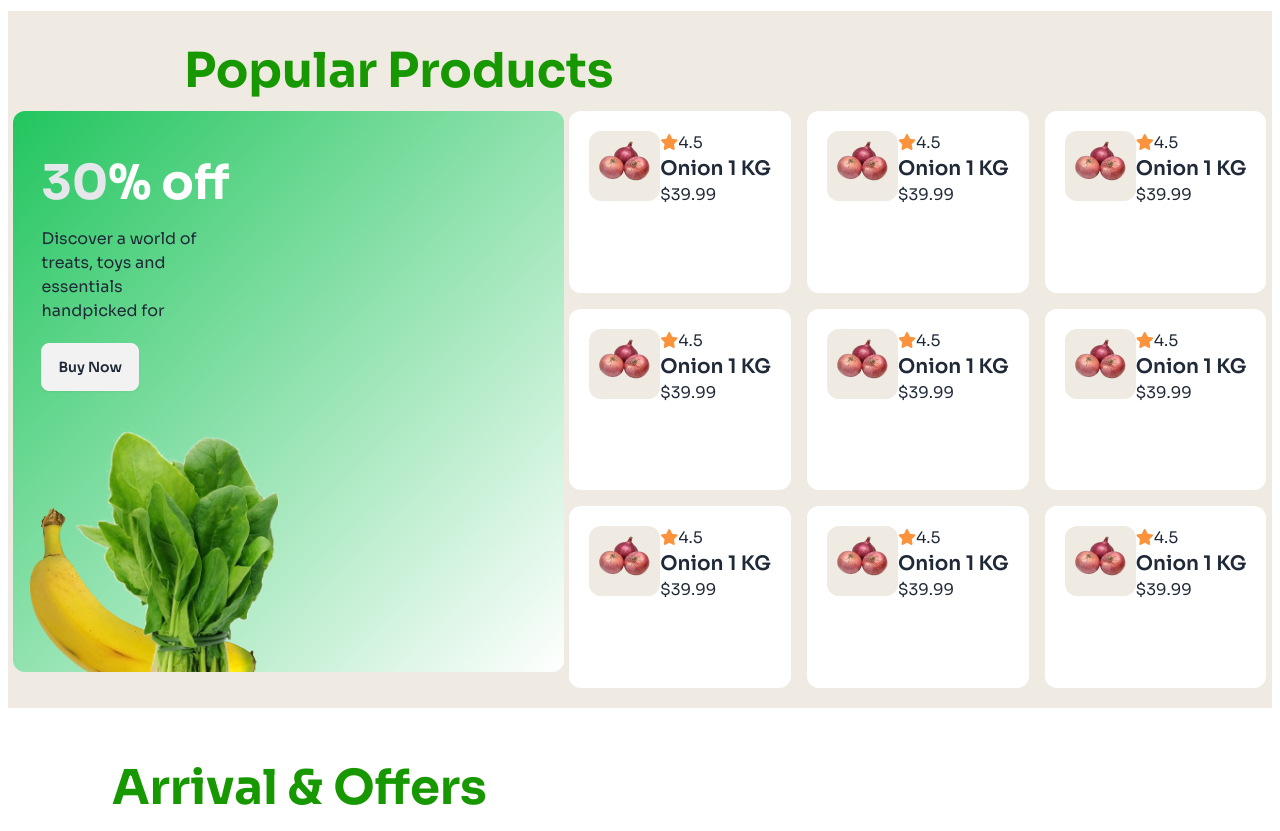
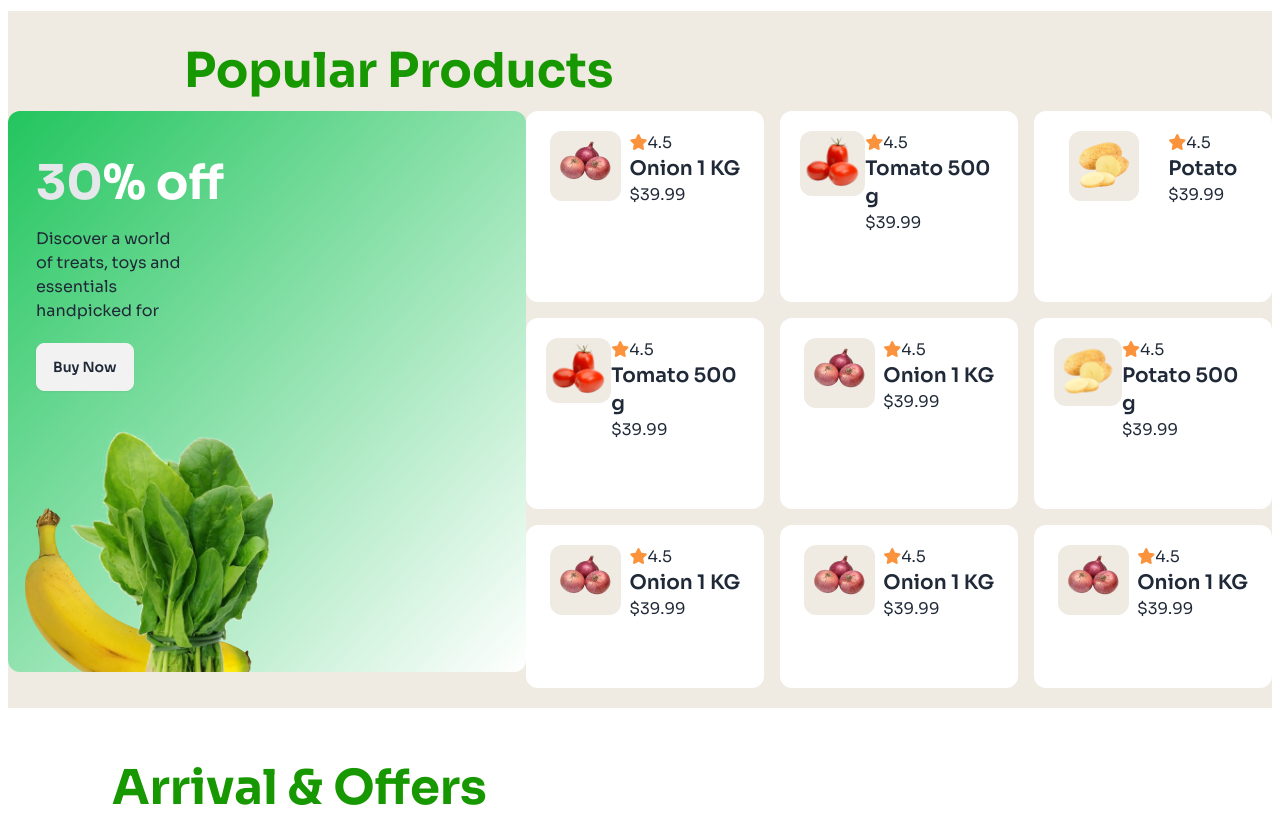
Before and after one commit to Marfi098776/b11-a3, a plain HTML site: page index.html in a window 1280 px wide. Shown: the part 1740-2571 px from the top of the page. Drawn offline with nearby package versions, Linux system fonts and the light colour scheme.

Commit message:
added final part

```diff
--- a/index.html
+++ b/index.html
@@ -62,7 +62,7 @@
                   </div>
                   <a href=""><img src="/c2-assets/logo-header.png" alt=""></a>
                 </div>
-                <div class="navbar-center hidden lg:flex">
+                <div class="navbar-center hidden lg:visible lg:flex">
                   <ul class="menu menu-horizontal px-1">
                     <li><a>Product</a></li>
                       <li><a>Services</a></li>
@@ -168,33 +168,33 @@
             <div class=" flex justify-around rounded-xl bg-white p-5">
               <!-- 3 -->
               <div>
-                <img class="bg-[#EFEBE3] rounded-xl" src="/c2-assets/onion.png" alt="">
+                <img class="bg-[#EFEBE3] rounded-xl" src="/c2-assets/tomato.png" alt="">
               </div>
             <div>
               <p><i class="fa-solid fa-star text-orange-400"></i>4.5</p>
-              <h5 class="text-xl font-semibold">Onion 1 KG</h5>
+              <h5 class="text-xl font-semibold">Tomato 500 g</h5>
               <p>$39.99</p>
             </div>
             </div>
             <div class=" flex justify-around rounded-xl bg-white p-5">
               <!-- 4 -->
               <div>
-                <img class="bg-[#EFEBE3] rounded-xl" src="/c2-assets/onion.png" alt="">
+                <img class="bg-[#EFEBE3] rounded-xl" src="/c2-assets/potato.png" alt="">
               </div>
             <div>
               <p><i class="fa-solid fa-star text-orange-400"></i>4.5</p>
-              <h5 class="text-xl font-semibold">Onion 1 KG</h5>
+              <h5 class="text-xl font-semibold">Potato</h5>
               <p>$39.99</p>
             </div>
             </div>
             <div class=" flex justify-around rounded-xl bg-white p-5">
               <!-- 5 -->
               <div>
-                <img class="bg-[#EFEBE3] rounded-xl" src="/c2-assets/onion.png" alt="">
+                <img class="bg-[#EFEBE3] rounded-xl" src="/c2-assets/tomato.png" alt="">
               </div>
             <div>
               <p><i class="fa-solid fa-star text-orange-400"></i>4.5</p>
-              <h5 class="text-xl font-semibold">Onion 1 KG</h5>
+              <h5 class="text-xl font-semibold">Tomato 500 g</h5>
               <p>$39.99</p>
             </div>
             </div>
@@ -212,11 +212,11 @@
             <div class=" flex justify-around rounded-xl bg-white p-5">
               <!-- 7 -->
               <div>
-                <img class="bg-[#EFEBE3] rounded-xl" src="/c2-assets/onion.png" alt="">
+                <img class="bg-[#EFEBE3] rounded-xl" src="/c2-assets/potato.png" alt="">
               </div>
             <div>
               <p><i class="fa-solid fa-star text-orange-400"></i>4.5</p>
-              <h5 class="text-xl font-semibold">Onion 1 KG</h5>
+              <h5 class="text-xl font-semibold">Potato 500 g</h5>
               <p>$39.99</p>
             </div>
             </div>
@@ -285,10 +285,14 @@
             </div>
           </div>
          </section>
+
+     </main>
+     <!-- footer section -->
+      <footer>
         <!-- footer -->
         <footer>
-            <footer class="bg-[#179800] text-base-content p-10">
-              <div class="relative isolate overflow-hidden bg-[#EFEBE3] rounded-xl py-16 sm:py-24 lg:py-32 mx-4 lg:mx-10">
+          <footer class="bg-[#179800] text-base-content p-10 mt-80 lg:mt-80">
+            <div class="relative isolate overflow-hidden bg-[#EFEBE3] rounded-xl py-16 sm:py-24 lg:py-32 mx-3 lg:mx-10 -mt-80 lg:-mt-80">
               <div class="mx-auto max-w-7xl px-6 lg:px-8">
                 <div class="mx-auto grid max-w-2xl grid-cols-1 gap-x-8 gap-y-16 lg:max-w-none lg:grid-cols-2">
                   <div>
@@ -298,8 +302,8 @@
                     <h2 class="text-4xl font-semibold tracking-tight text-black">Get Grocery News!</h2>
                     <p class="mt-4 text-lg text-black">Exclusive training tips, ticks, product deals and more.</p>
                     <div class="mt-6 max-w-md gap-x-4">
-                        <label for="email-address" class="sr-only bg-white">Email address</label>
-                        <input id="email-address" name="email" type="email" autocomplete="email" required class="min-w-0 flex-auto rounded-md bg-white px-3.5 py-2 text-base text-white outline-1 -outline-offset-1 outline-white/10 placeholder:text-gray-500 focus:outline-2 focus:-outline-offset-2 focus:outline-indigo-500 sm:text-sm/6" placeholder="Enter your email">
+                      <label for="email-address" class="sr-only">Email address</label>
+                      <input id="email-address" name="email" type="email" autocomplete="email" required class="min-w-0 flex-auto rounded-md bg-white px-3.5 py-2 text-base text-black outline outline-1 -outline-offset-1 outline-white/10 placeholder:text-gray-500 focus:outline focus:outline-2 focus:-outline-offset-2 focus:outline-indigo-500 sm:text-sm/6" placeholder="Enter your email">
                       <br>
                       <button type="submit" class="flex-none rounded-md bg-[#179800] px-3.5 py-2.5 text-sm font-semibold text-white shadow-xs hover:bg-gray-400 focus-visible:outline-2 focus-visible:outline-offset-2 focus-visible:outline-indigo-500 mt-5">Subscribe</button>
                     </div>
@@ -338,10 +342,6 @@
 
           </footer>
         </footer>
-     </main>
-     <!-- footer section -->
-      <footer>
-
       </footer>
 </body>
 </html>
```
Lines whose indentation alone changed are shown as unchanged.
